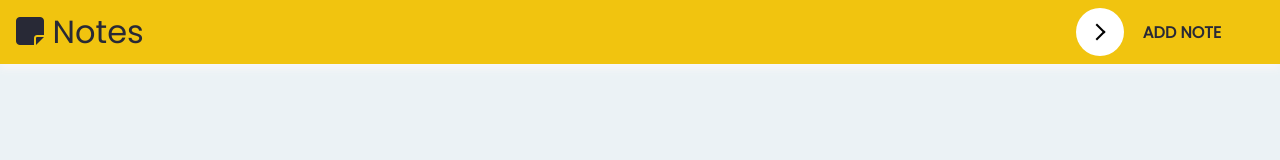
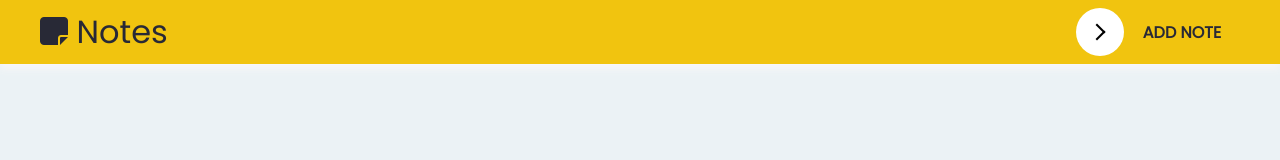
Before and after one commit to sumanKumar2408/Notes-Web-App, a plain HTML site: page index.html in a window 1280 px wide. Drawn offline with Linux system fonts and the light colour scheme.

Commit message:
style updated

```diff
--- a/style.css
+++ b/style.css
@@ -22,12 +22,11 @@
     box-shadow: 0px 5px 8px rgb(248, 247, 247);
     position: fixed;
     z-index: 5;
-
 }
 
 .heading h1 {
     line-height: 4rem;
-    margin-left: 1rem;
+    margin-left: .5rem;
     font-weight: 500;
     margin-right: 10px;
 }
@@ -160,7 +159,6 @@
     margin-top: 5rem;
     /* box-shadow: inset 1px 1px 0 rgba(0, 0, 0, 0.1), inset 0 -1px 0 rgba(0, 0, 0, 0.1); */
     box-shadow: 0 2px 1px rgba(0,0,0,0.09), 0 4px 2px rgba(0,0,0,0.09), 0 8px 4px rgba(0,0,0,0.09), 0 16px 8px rgba(0,0,0,0.09), 0 32px 16px rgba(0,0,0,0.09);
-
     border-radius: 10px;
 }
 
@@ -225,4 +223,7 @@
     button.learn-more .button-text{
         margin-left: 60px;
     }
+    .heading h1 {
+        margin-left: 2.5rem;
+    }
 }
```
